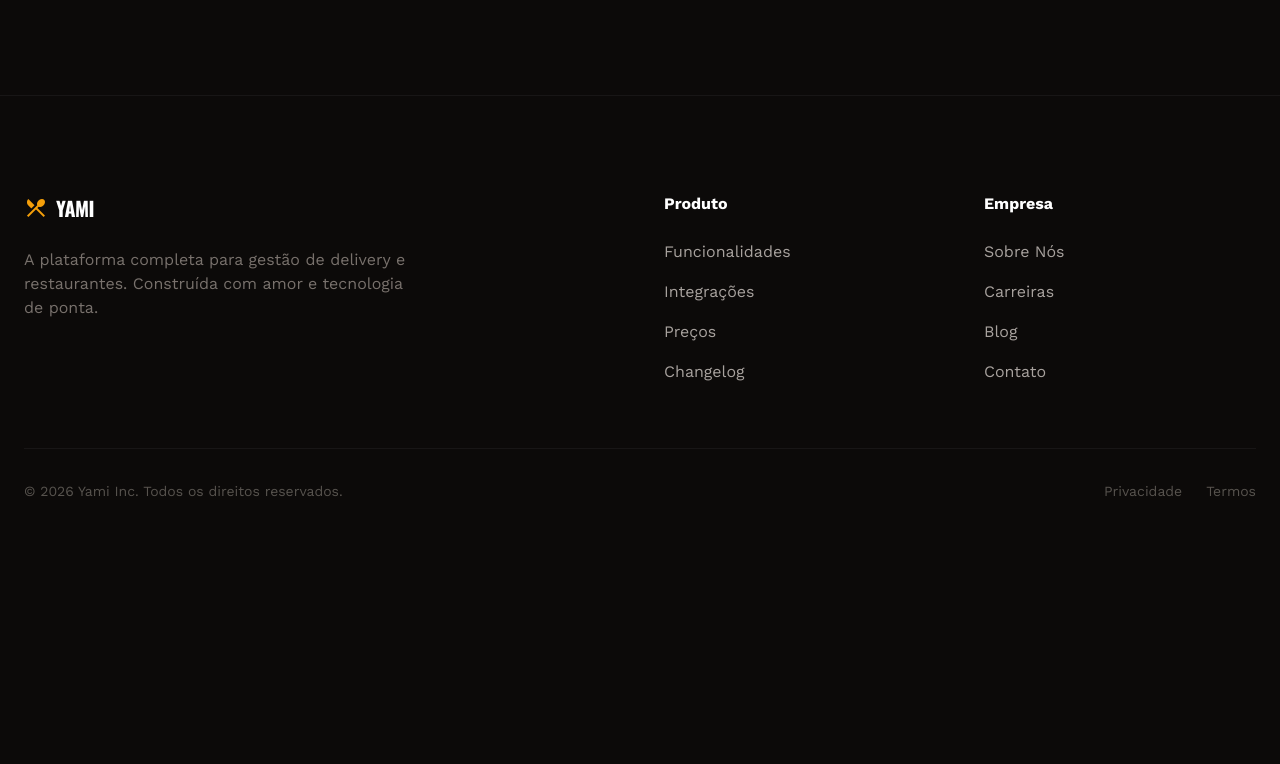
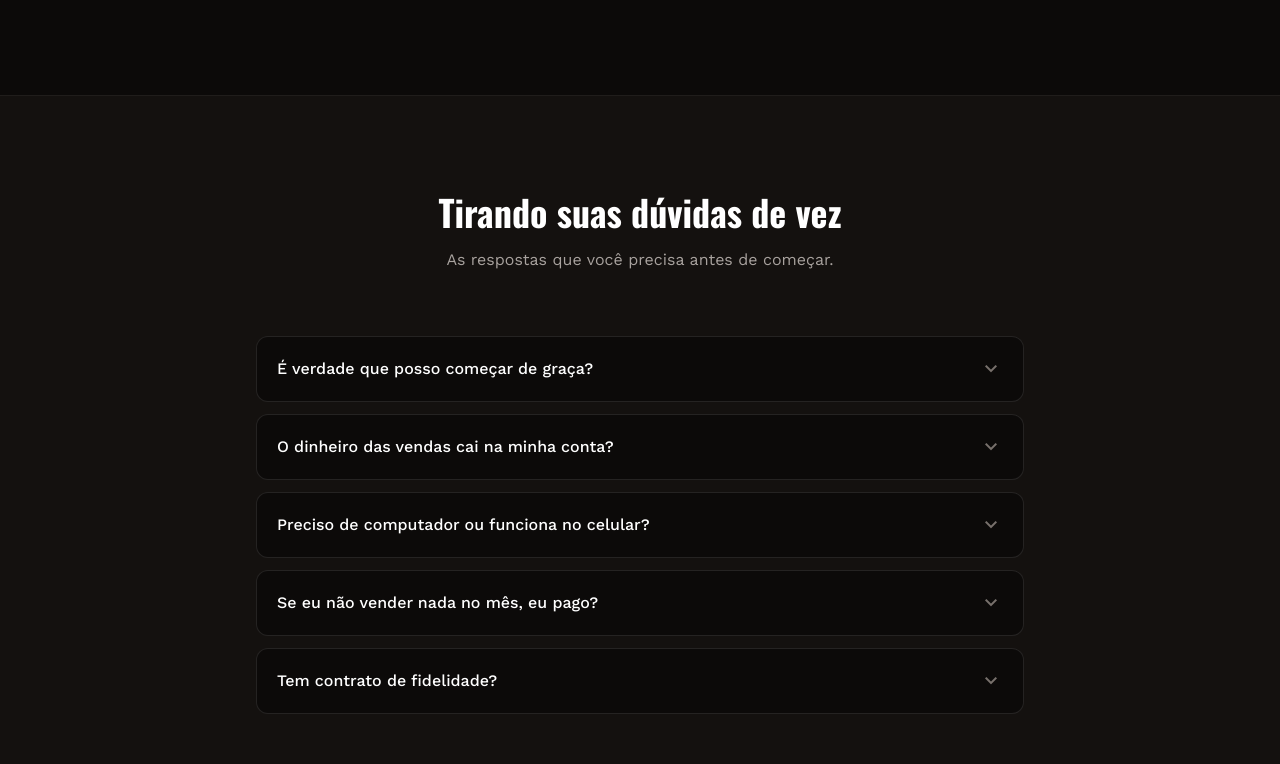
Before and after one commit to walisonfbalves/yami, an Angular app: page / in a window 1280 px wide. Shown: the part 3216-3980 px from the top of the page. Before the commit the page ends 3765 px from the top, so only its background shows below. Built offline with nearby package versions, Linux system fonts and the light colour scheme.

Commit message:
feat: adicionar seção de FAQ com accordion nativo na landing page

```diff
--- a/src/app/features/landing/landing.component.html
+++ b/src/app/features/landing/landing.component.html
@@ -295,6 +295,41 @@
       </div>
     </div>
   </section>
+
+  <section id="faq" class="py-24 bg-stone-900/50 border-y border-white/5 px-6">
+    <div class="max-w-3xl mx-auto">
+      <div class="text-center mb-16">
+        <h2 class="text-3xl md:text-4xl font-heading font-bold text-white mb-4">
+          Tirando suas dúvidas de vez
+        </h2>
+        <p class="text-stone-400 max-w-2xl mx-auto">
+          As respostas que você precisa antes de começar.
+        </p>
+      </div>
+
+      <div class="space-y-3">
+        <details
+          *ngFor="let item of faqItems"
+          class="group bg-stone-950 rounded-xl border border-white/10 overflow-hidden transition-colors hover:border-primary/30"
+        >
+          <summary
+            class="cursor-pointer list-none flex justify-between items-center gap-4 p-5 font-medium text-white select-none"
+          >
+            <span>{{ item.question }}</span>
+            <span
+              class="material-symbols-outlined text-stone-500 group-open:text-primary transition-transform duration-200 group-open:rotate-180 shrink-0"
+            >
+              expand_more
+            </span>
+          </summary>
+          <div class="px-5 pb-5 text-stone-400 leading-relaxed">
+            {{ item.answer }}
+          </div>
+        </details>
+      </div>
+    </div>
+  </section>
+
   <footer class="bg-stone-950 pt-24 pb-12 border-t border-white/5">
     <div class="max-w-7xl mx-auto px-6">
       <div class="grid md:grid-cols-4 gap-12 mb-16">
--- a/src/app/features/landing/landing.component.ts
+++ b/src/app/features/landing/landing.component.ts
@@ -39,4 +39,27 @@ export class LandingComponent {
   get isFree(): boolean {
     return this.planPrice === 0;
   }
+
+  faqItems = [
+    {
+      question: 'É verdade que posso começar de graça?',
+      answer: 'Sim! O plano Start é 100% gratuito para quem fatura até R$ 1.000,00 por mês pelo sistema. Você usa todas as ferramentas sem pagar mensalidade. Cresceu? O plano se ajusta automaticamente.'
+    },
+    {
+      question: 'O dinheiro das vendas cai na minha conta?',
+      answer: 'Com certeza. O Yami não segura seu dinheiro. Se você vender via Pix ou Cartão na entrega, o dinheiro é todo seu na hora. Nós somos o sistema de gestão, não o banco.'
+    },
+    {
+      question: 'Preciso de computador ou funciona no celular?',
+      answer: 'Funciona onde você estiver. O Yami foi desenhado para rodar leve no celular do dono, no tablet da cozinha ou no computador do caixa.'
+    },
+    {
+      question: 'Se eu não vender nada no mês, eu pago?',
+      answer: 'Não. Nosso modelo é justo: se você não usar ou não vender acima do limite gratuito, sua fatura é Zero. Nós só crescemos quando você cresce.'
+    },
+    {
+      question: 'Tem contrato de fidelidade?',
+      answer: 'Nenhum. Você é livre para cancelar quando quiser, sem multas e sem letras miúdas. Acreditamos que você vai ficar porque o sistema é bom, não porque está preso.'
+    }
+  ];
 }
```
